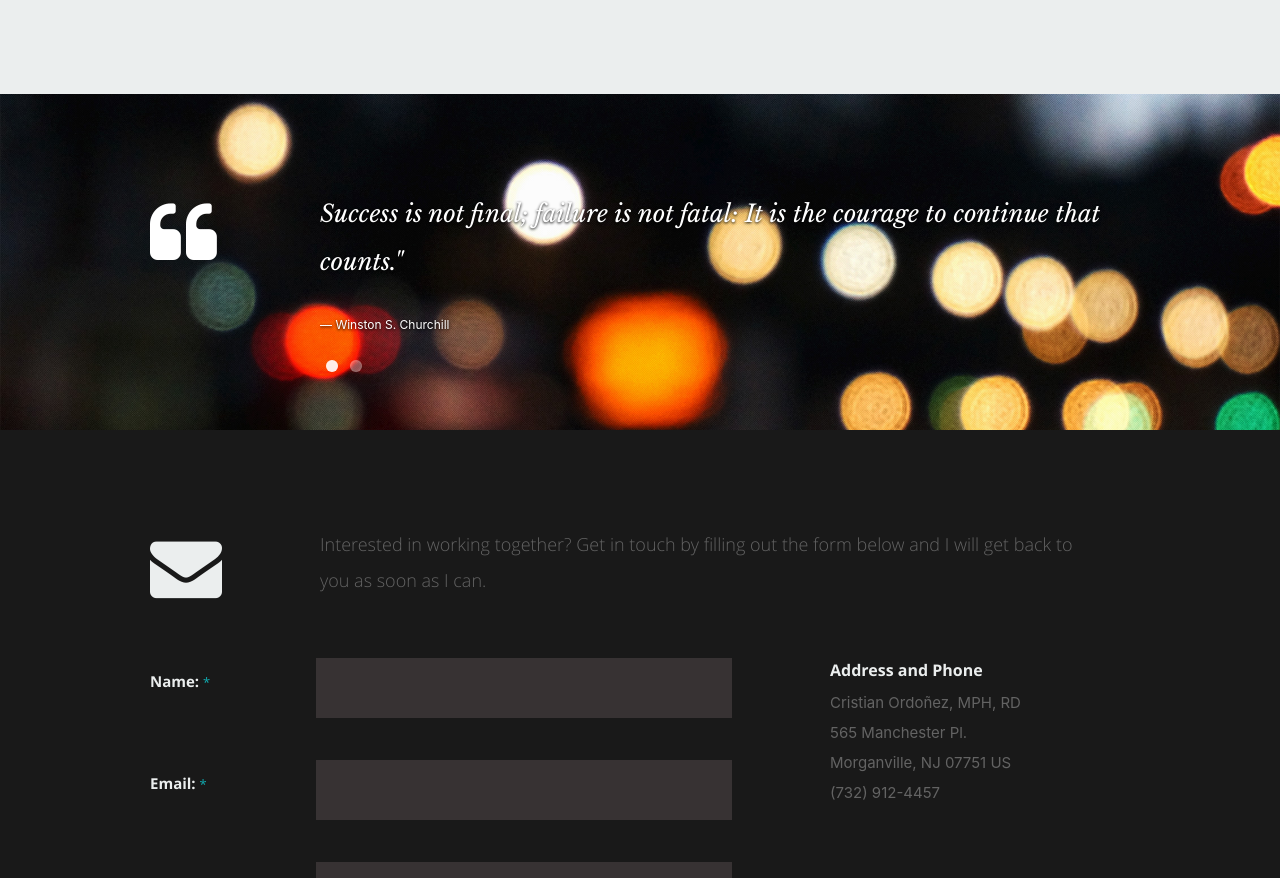
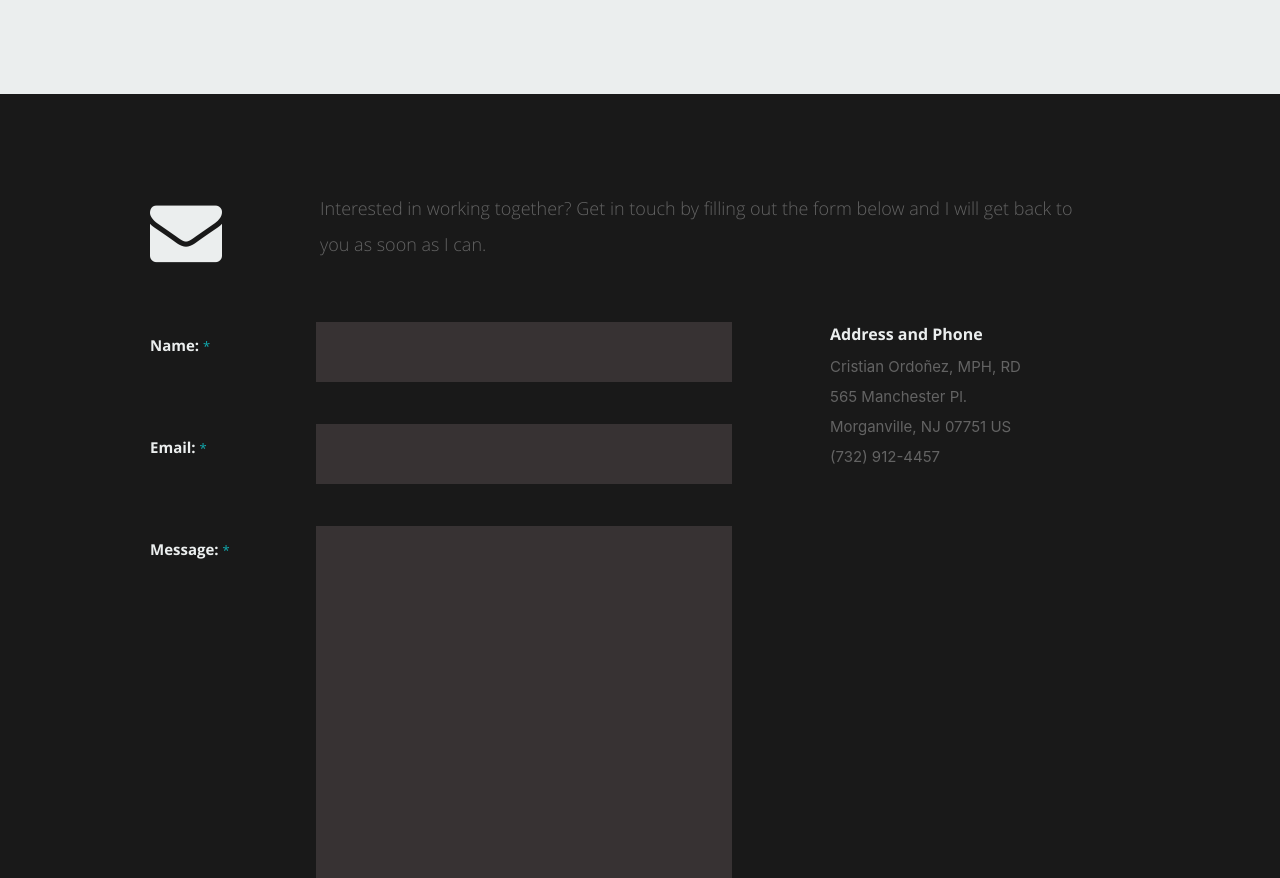
Before and after one commit to cristianordonez/resume, a React (Create React App) app: page / in a window 1280 px wide. Shown: the part 4618-5496 px from the top of the page. Built offline with nearby package versions, Linux system fonts and the light colour scheme.

Commit message:
commented out testimonial section

```diff
--- a/src/App.js
+++ b/src/App.js
@@ -3,7 +3,7 @@ import Header from './components/header/header';
 import About from './components/about/about';
 import Resume from './components/resume/resume';
 import Portfolio from './components/portfolio/portfolio';
-import Quotes from  './components/quotes/quotes';
+// import Quotes from  './components/quotes/quotes';
 import ContactUs from './components/contactus/contactus';
 import Footer from './components/footer/footer';
 class App extends Component {
@@ -14,7 +14,7 @@ class App extends Component {
         <About />
         <Resume />
         <Portfolio />
-        <Quotes />
+        {/* <Quotes /> */}
         <ContactUs />
         <Footer />
       </div>
```
